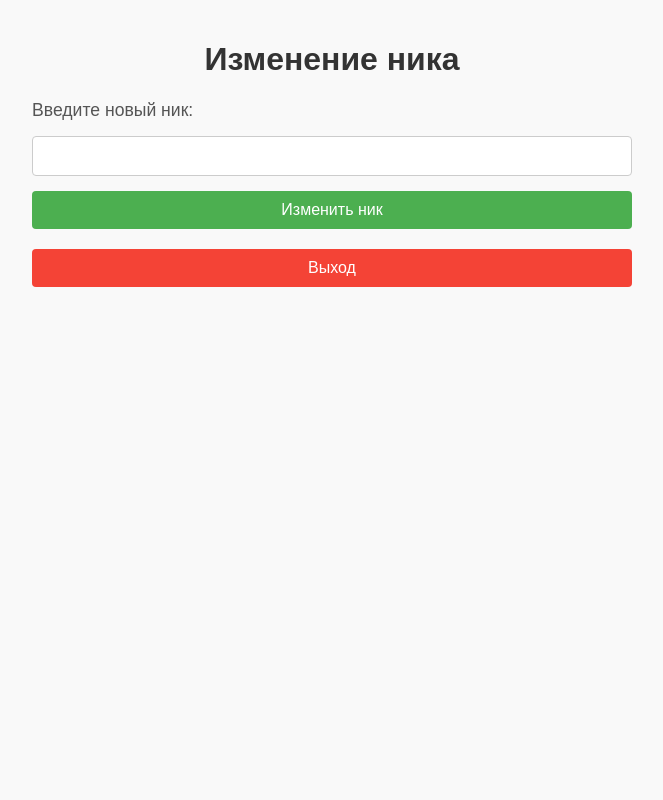
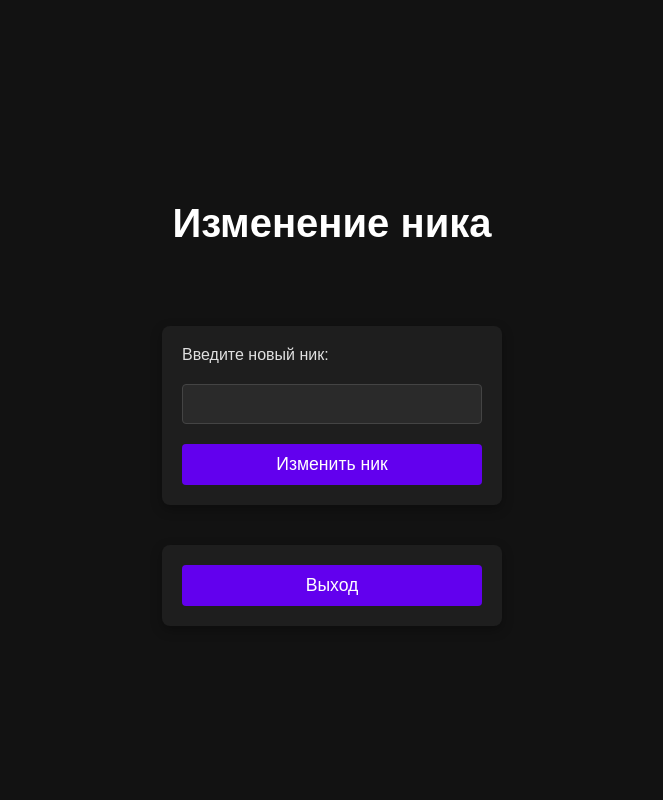
Before and after one commit to FutFut18/messenger, a Flask app: page /nickname in a window 1280 px wide. Shown: the whole page, without its empty margins (308-971 px from the left). Run offline with Flask 3, Linux system fonts and the light colour scheme; the visitor is signed in with stand-in values (Sample User, id 1).

Commit message:
nicknames added

```diff
--- a/app.py
+++ b/app.py
@@ -4,6 +4,7 @@ import string
 import os
 import bcrypt
 from datetime import datetime
+import shutil
 
 app = Flask(__name__)
 app.secret_key = os.urandom(84)
@@ -22,12 +23,17 @@ def generate_key(length):
 
 @app.route('/', methods=['GET', 'POST'])
 def index():
+    message = ""
     if request.method == 'POST':
         action = request.form['action']
         if action == 'login':
             public_key = request.form.get("public_key")
             user_key = request.form.get('user_key')
             if user_key and public_key:
+                if not os.path.isdir(f"data/users/{public_key}"):
+                    if os.path.isdir(f"data/nicknames/{public_key}"):
+                        with open(f"data/nicknames/{public_key}/key.userdata") as key:
+                            public_key = key.read()
                 try:
                     with open("data/users/" + public_key + "/hash.userdata") as f:
                         hash = f.read()
@@ -51,8 +57,8 @@ def index():
             with open(directory_path + "/hash.userdata", "w") as f:
                 f.write(hashed_key)
             #message = f"Сгенерирован ключ входа: {entry_key}, общий ключ: {public_key}"
-        return render_template('index.html', key1 = public_key, key2 = entry_key)
-    return render_template('index.html')
+            return render_template('index.html', key1 = public_key, key2 = entry_key)
+    return render_template('index.html', message = message)
 
 @app.route('/chats', methods=["GET", "POST"])
 def chats():
@@ -61,10 +67,16 @@ def chats():
     message = ""
     if request.method == "POST":
         action = request.form['action']
+        if action == 'nickchange':
+            return  redirect(url_for('nickname'))
         if action == 'logout':
             return redirect(url_for('logout'))
         if action == 'message':
             username = request.form.get('public_key')
+            if not os.path.isdir(f"data/users/{username}"):
+                if os.path.isdir(f"data/nicknames/{username}"):
+                    with open(f"data/nicknames/{username}/key.userdata") as key:
+                        username = key.read()
             if username == session['public_key']:
                 message = "Это ваш публичный ключ!"
             elif os.path.isdir(f"data/users/{username}"):
@@ -101,27 +113,39 @@ def nickname():
             if nick == session['public_key']:
                 message = "Это ваш публичный ключ!"
             else:
-                directory = f"data/users/{session['public_key']}"
-                if not os.path.isdir(directory):
-                    return redirect(url_for('index'))
+                if os.path.isdir(f"data/users/{nick}"):
+                    message = "Введенный никнейм является открытым ключом другого пользователя!"
                 else:
-                    file = f"{directory}/nick.userdata"
-                    if not os.path.isfile(file):
-                        with open(file, "w") as userdata:
-                            userdata.write("")
-                    filenns = "data/nns.serverdata"
-                    if not os.path.isfile(filenns):
-                        with open(filenns, "w") as nns:
-                            nns.write("")
-                    with open(file, "w") as userdata:
-                        userdata.write(nick)
-                    with open(filenns, "a") as nns:
-                        nns.write(f"{session['public_key']} ||| {nick}\n")
-
+                    directory = f"data/users/{session['public_key']}"
+                    if not os.path.isdir(directory):
+                        return redirect(url_for('index'))
+                    else:
+                        if os.path.isdir(f"data/nicknames/{nick}"):
+                            message = "Введённый никнейм уже занят!"
+                        else:
+                            if os.path.isfile(f"data/users/{session['public_key']}/nickname.userdata"):
+                                with open(f"data/users/{session['public_key']}/nickname.userdata", "r") as old_nick:
+                                    oldnick = old_nick.read()
+                                try:
+                                    shutil.rmtree(f"data/nicknames/{oldnick}")
+                                except:
+                                    1
+                            directorynick = f"data/nicknames/{nick}"
+                            os.mkdir(directorynick)
+                            with open (f"{directorynick}/key.userdata", "w") as keyuserdata:
+                                keyuserdata.write(session['public_key'])
+                            file = f"{directory}/nickname.userdata"
+                            with open(file, "w") as userdata:
+                                userdata.write(nick)
+                            message = f'Никнейм "{nick}" установлен успешно!'
     return render_template('nickname.html', message=message)
 
 @app.route('/messages', methods=["GET", "POST"])
 def messages():
+    nick1 = session['open_chat']
+    if os.path.isfile(f"data/users/{session['open_chat']}/nickname.userdata"):
+        with open(f"data/users/{session['open_chat']}/nickname.userdata") as file:
+            nick1 = file.read()
     if 'user_authenticated' not in session or not session['user_authenticated']:
         return redirect(url_for('index'))
 
@@ -144,14 +168,17 @@ def messages():
             message_text = request.form.get('message_text')
             if message_text:
                 timestamp = datetime.now().strftime('%Y-%m-%d %H:%M:%S')
-                new_message = f"{session['public_key']} ({timestamp}): {message_text}\n"
+                nick = session['public_key']
+                if os.path.isfile(f"data/users/{session['public_key']}/nickname.userdata"):
+                    with open(f"data/users/{session['public_key']}/nickname.userdata") as file:
+                        nick = file.read()
+                new_message = f"{nick} ({timestamp}): {message_text}\n"
                 with open(chat_file_path, 'a', encoding='utf-8') as file:
                     file.write(new_message)
                 with open(chat_file_path1, 'a', encoding='utf-8') as file:
                     file.write(new_message)
                 messages_history.append(new_message)
-
-    return render_template('messages.html', messages=messages_history)
+    return render_template('messages.html', messages=messages_history, nick = nick1)
 
 
 @app.route('/poll_messages')
--- a/templates/index.html
+++ b/templates/index.html
@@ -11,7 +11,7 @@
 
     <form method="POST">
         <input type="hidden" name="action" value="login">
-        <label for="public_key">Введите общий ключ:</label>
+        <label for="public_key">Введите общий ключ или никнейм:</label>
         <input type="text" id="public_key" name="public_key" required>
         <label for="user_key">Введите ключ входа:</label>
         <input type="text" id="user_key" name="user_key" required>
--- a/templates/messages.html
+++ b/templates/messages.html
@@ -8,7 +8,7 @@
     <link rel="stylesheet" href="static/messages/style.css">
 </head>
 <body>
-    <h1>Чат с {{ session['open_chat'] }}</h1>
+    <h1>Чат с {{ nick }}</h1>
 
     <div id="messages">
         <!-- Сообщения будут добавляться через JS -->
--- a/templates/nickname.html
+++ b/templates/nickname.html
@@ -7,47 +7,74 @@
     <style>
         body {
     font-family: Arial, sans-serif;
-            max-width: 600px;
-            margin: 0 auto;
+    background-color: #121212;
+    color: #E0E0E0;
+    margin: 0;
+    padding: 0;
+    display: flex;
+    justify-content: center;
+    align-items: center;
+    height: 100vh;
+    flex-direction: column;
+    gap: 40px;
+}
+
+h1 {
+    font-size: 2.5rem;
+    color: #FFFFFF;
+    text-align: center;
+    margin-bottom: 40px;
+}
+
+form {
+    background-color: #1E1E1E;
     padding: 20px;
-            background-color: #f9f9f9;
-        }
-        h1 {
-            text-align: center;
-            color: #333;
-        }
-        form {
+    border-radius: 8px;
+    box-shadow: 0 4px 12px rgba(0, 0, 0, 0.3);
+    width: 300px;
     display: flex;
     flex-direction: column;
-            gap: 15px;
-            margin-bottom: 20px;
+    gap: 20px;
 }
-        label {
-            font-size: 1.1em;
-            color: #555;
+
+input[type="text"] {
+    background-color: #2A2A2A;
+    color: #E0E0E0;
+    border: 1px solid #444;
+    border-radius: 4px;
+    padding: 10px;
+    font-size: 1rem;
+    outline: none;
 }
-        input[type="text"] {
-            padding: 10px;
-            font-size: 1em;
-            border: 1px solid #ccc;
-            border-radius: 4px;
+
+input[type="text"]:focus {
+    border-color: #6200EE;
 }
+
 button {
-            padding: 10px;
-            font-size: 1em;
-            background-color: #4CAF50;
+    background-color: #6200EE;
     color: white;
+    padding: 10px 15px;
     border: none;
     border-radius: 4px;
+    font-size: 1.1rem;
     cursor: pointer;
+    transition: background-color 0.3s;
 }
-        button.logout {
-            background-color: #f44336;
+
+button:hover {
+    background-color: #3700B3;
 }
-        p.message {
-            color: #333;
-            font-weight: bold;
+
+button:active {
+    background-color: #03DAC6;
+}
+
+p {
     text-align: center;
+    color: #BB86FC;
+    font-size: 1.2rem;
+    margin-top: 20px;
 }
     </style>
 </head>
```
Also changed, not shown: templates/chats.html (+6 -1 lines), 4 other files. Lines whose indentation alone changed are shown as unchanged.
